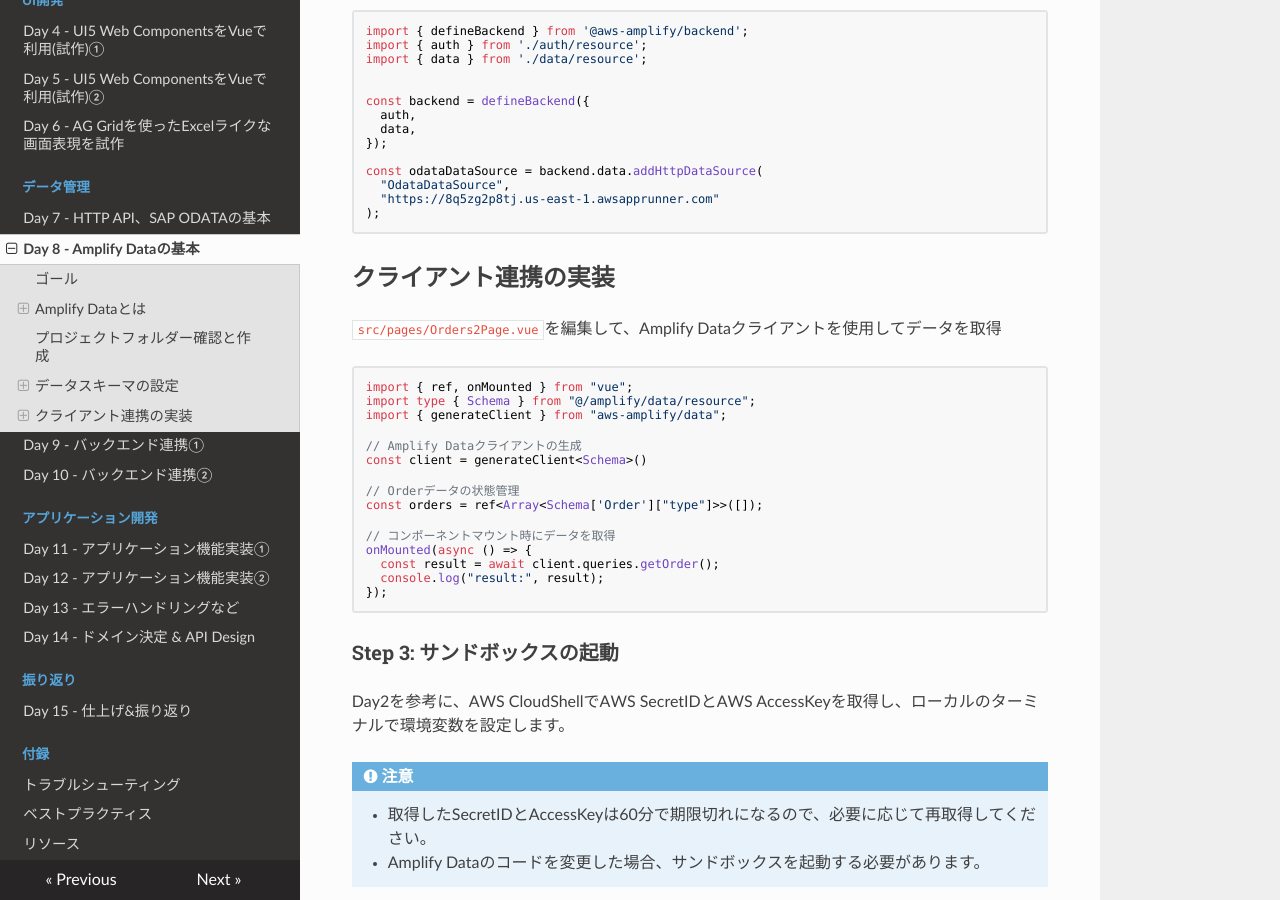
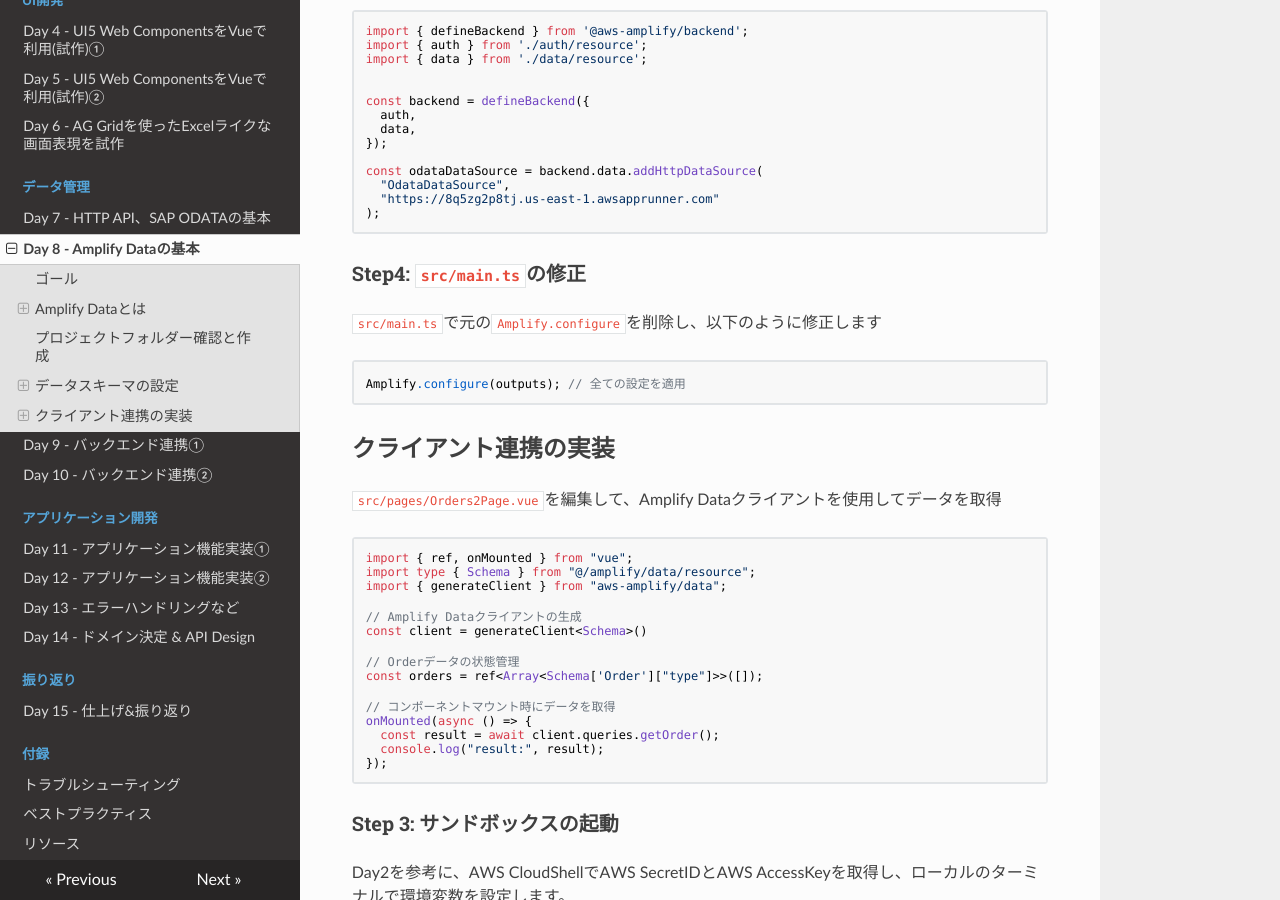
Before and after one commit to ET-n-pan/amplify-curriculum, an MkDocs documentation site: the page built from docs/data-management/day08-amplify-data.md, in a window 1280 px wide and 900 px high, scrolled down 2303 px. Built offline with MkDocs 1.6.1, drawn with Linux system fonts in a browser that asks for light colours; nearby versions of some CDN libraries.

Commit message:
Day8 amplify設定の適用修正

````diff
--- a/docs/data-management/day08-amplify-data.md
+++ b/docs/data-management/day08-amplify-data.md
@@ -120,6 +120,13 @@ const odataDataSource = backend.data.addHttpDataSource(
   "https://8q5zg2p8tj.us-east-1.awsapprunner.com"
 );
 ```
+
+### Step4: `src/main.ts`の修正
+`src/main.ts`で元の`Amplify.configure`を削除し、以下のように修正します
+```
+Amplify.configure(outputs); // 全ての設定を適用
+```
+
 
 ## クライアント連携の実装
 `src/pages/Orders2Page.vue`を編集して、Amplify Dataクライアントを使用してデータを取得
````
